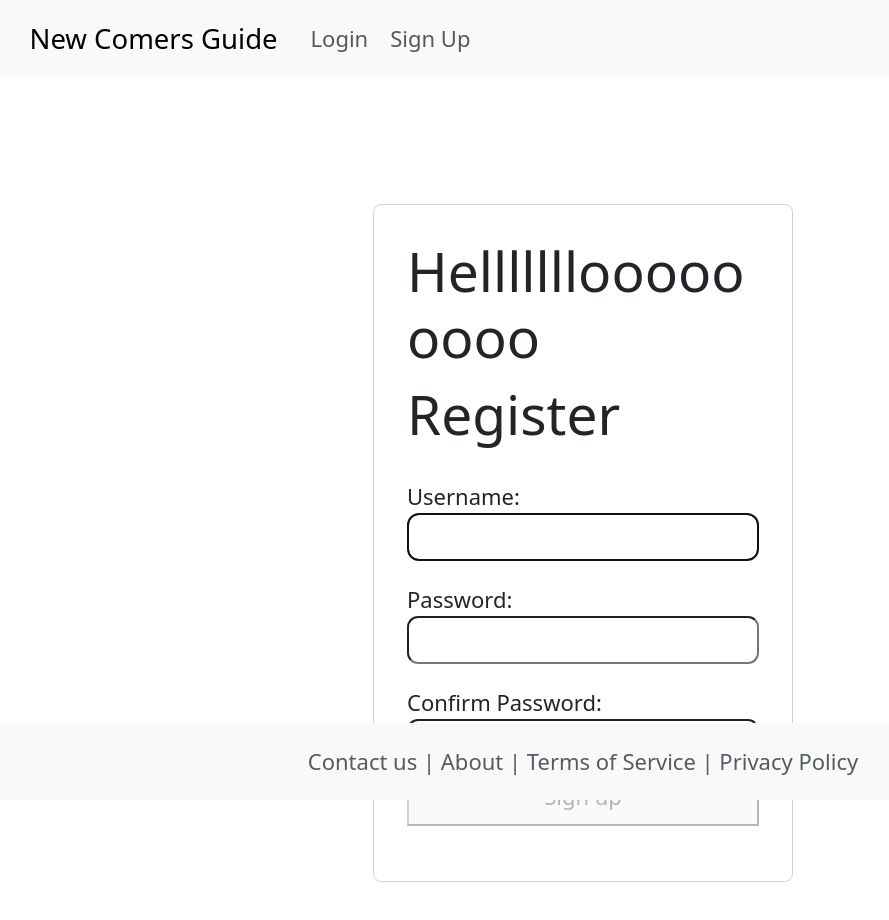
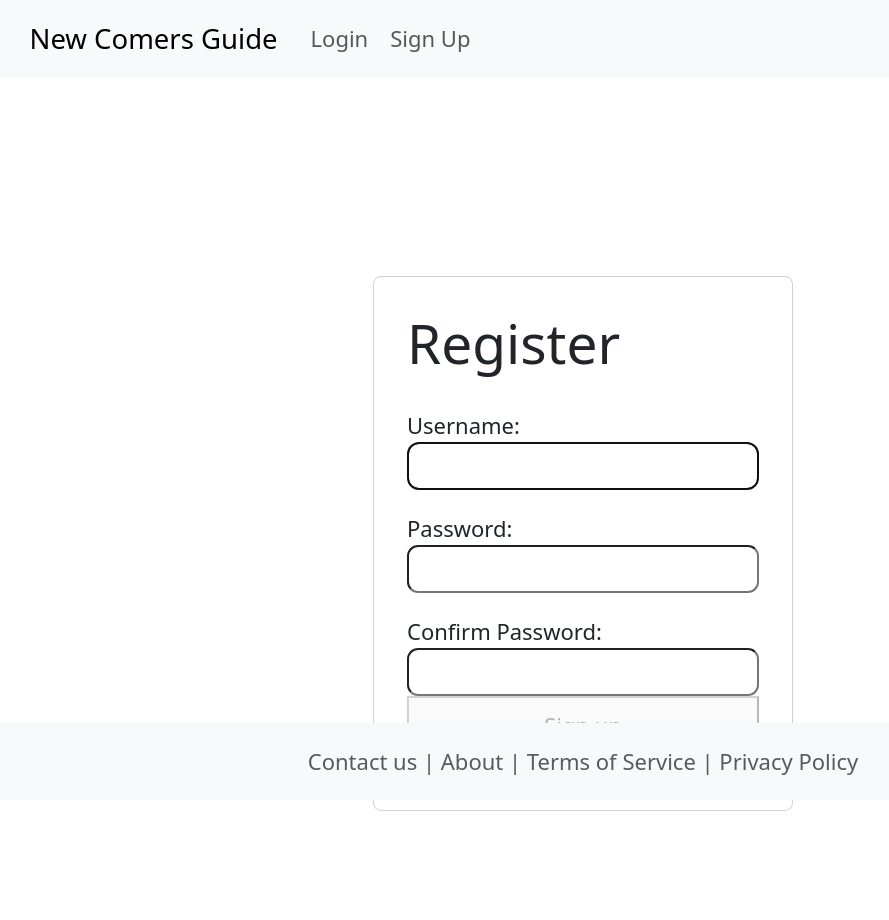
Before and after one commit to melpsh/CanadaNewComersGuide, a React (Vite) app: page /register in a window 1280 px wide. Shown: the top 920 px of the page, without its empty margins (57-946 px from the left). Built offline with nearby package versions, Linux system fonts and the light colour scheme.

Commit message:
small fixes

```diff
--- a/package.json
+++ b/package.json
@@ -15,6 +15,7 @@
     "@fortawesome/free-regular-svg-icons": "^6.5.2",
     "@fortawesome/free-solid-svg-icons": "^6.5.2",
     "@fortawesome/react-fontawesome": "^0.2.0",
+    "appwrite": "^14.0.1",
     "axios": "^1.6.8",
     "bootstrap": "^5.3.3",
     "firebase": "^10.12.0",
--- a/src/App.jsx
+++ b/src/App.jsx
@@ -12,6 +12,13 @@ import SignUp from './components/SignUp';
 import Login from './components/Login';
 import ResetPassword from './components/ResetPassword';
 import Register from './components/Register';
+import { Client } from 'appwrite';
+
+const client = new Client();
+
+client
+    .setEndpoint('https://cloud.appwrite.io/v1')
+    .setProject('6646f9a7002e21400b4f');
 
 const App = () => {
   return (
--- a/src/components/Register.jsx
+++ b/src/components/Register.jsx
@@ -95,7 +95,6 @@ const Register = () => {
                     </div>
                 ) : (
                     <div>
-                        <h1>Helllllllooooooooo</h1>
                         <p ref={errRef} className={errMsg ? "errMsg" :"offscreen"}aria-live="assertive">{errMsg}</p>
                         <h1>Register</h1>
                         <form onSubmit={handleSubmit}>
```
Also changed, not shown: 1 other file (tests, documents, lock files or other folders).
